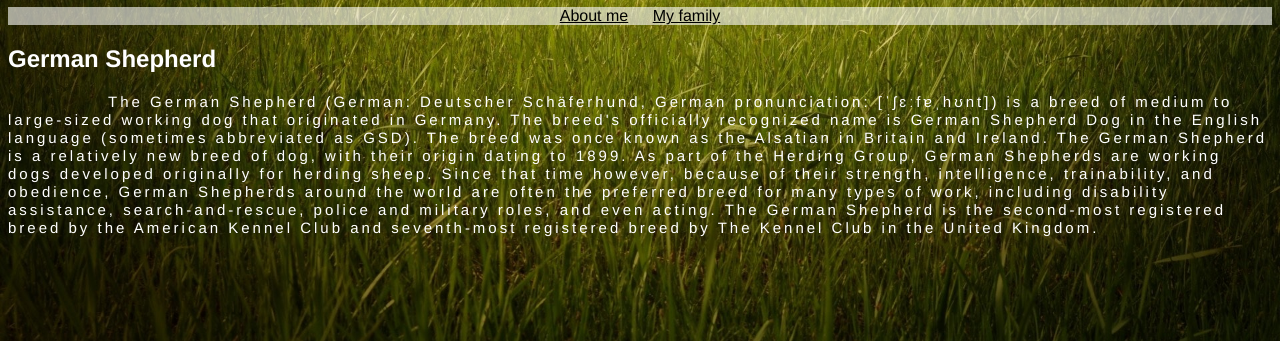
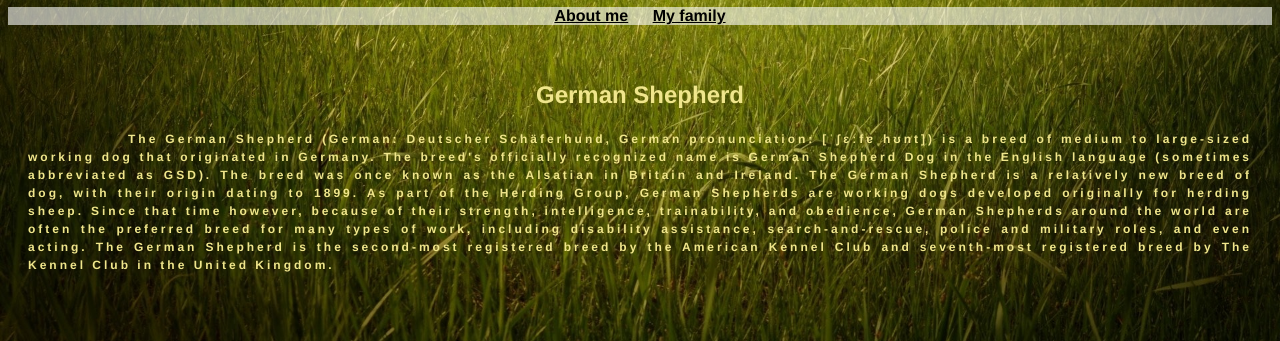
Before and after one commit to MagdalenaFro/CookieWebside, a plain HTML site: page index.html in a window 1280 px wide. Shown: the part 459-800 px from the top of the page. Drawn offline with Linux system fonts and the light colour scheme.

Commit message:
Some changes in formating for small devices

```diff
--- a/index.html
+++ b/index.html
@@ -7,11 +7,19 @@
       background: url("background.jpg") black;
       background-position: center;
       background-size: cover;
-      color: white;
+
       font-family: helvetica;
     }
     header{
       text-align: center;
+      color: white;
+    }
+    main{
+      text-align: justify;
+      color: khaki;
+      padding: 20px;
+      font-weight: bold;
+
     }
     img {
       width: 200px;
@@ -25,7 +33,7 @@
       font-size: 22px;
     }
     p2 {
-      font-size: 15px;
+      font-size: 12px;
       text-align: justify;
       text-indent: 50px;
       letter-spacing: 3px;
@@ -34,6 +42,7 @@
     ul{
       padding: 0px;
       background: rgba(255, 255, 255, 0.6);
+      font-weight: bold;
     }
     li{
       display: inline;
@@ -45,6 +54,9 @@
     h1 {
       text-align: center;
       font-size: 52px;
+    }
+    h2{
+      text-align: center;
     }
     </style>
 </head>
@@ -58,7 +70,8 @@
       <li><a href="#">My family</a></li>
     </ul>
   </header>
-  <h2>German Shepherd</h2>
-  <p2>The German Shepherd (German: Deutscher Schäferhund, German pronunciation: [ˈʃɛːfɐˌhʊnt]) is a breed of medium to large-sized working dog that originated in Germany. The breed's officially recognized name is German Shepherd Dog in the English language (sometimes abbreviated as GSD). The breed was once known as the Alsatian in Britain and Ireland. The German Shepherd is a relatively new breed of dog, with their origin dating to 1899. As part of the Herding Group, German Shepherds are working dogs developed originally for herding sheep. Since that time however, because of their strength, intelligence, trainability, and obedience, German Shepherds around the world are often the preferred breed for many types of work, including disability assistance, search-and-rescue, police and military roles, and even acting. The German Shepherd is the second-most registered breed by the American Kennel Club and seventh-most registered breed by The Kennel Club in the United Kingdom.  </p2>
-
+  <main>
+    <h2>German Shepherd</h2>
+    <p2>The German Shepherd (German: Deutscher Schäferhund, German pronunciation: [ˈʃɛːfɐˌhʊnt]) is a breed of medium to large-sized working dog that originated in Germany. The breed's officially recognized name is German Shepherd Dog in the English language (sometimes abbreviated as GSD). The breed was once known as the Alsatian in Britain and Ireland. The German Shepherd is a relatively new breed of dog, with their origin dating to 1899. As part of the Herding Group, German Shepherds are working dogs developed originally for herding sheep. Since that time however, because of their strength, intelligence, trainability, and obedience, German Shepherds around the world are often the preferred breed for many types of work, including disability assistance, search-and-rescue, police and military roles, and even acting. The German Shepherd is the second-most registered breed by the American Kennel Club and seventh-most registered breed by The Kennel Club in the United Kingdom.  </p2>
+  </main>
 </body>
```
